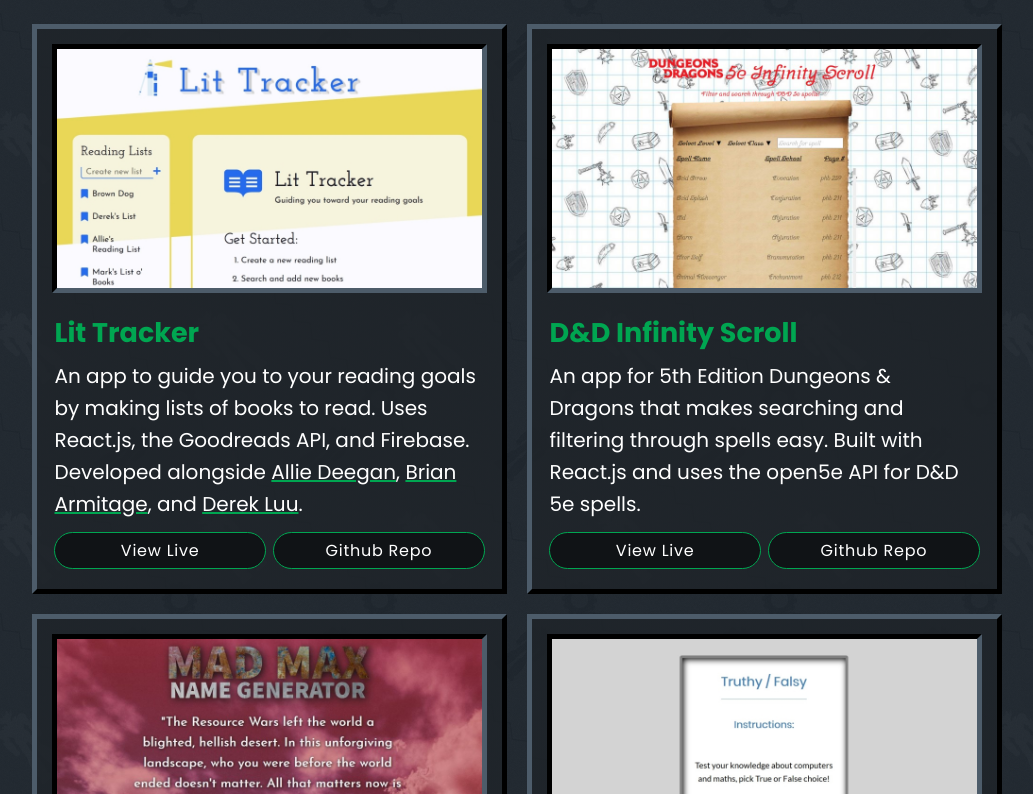
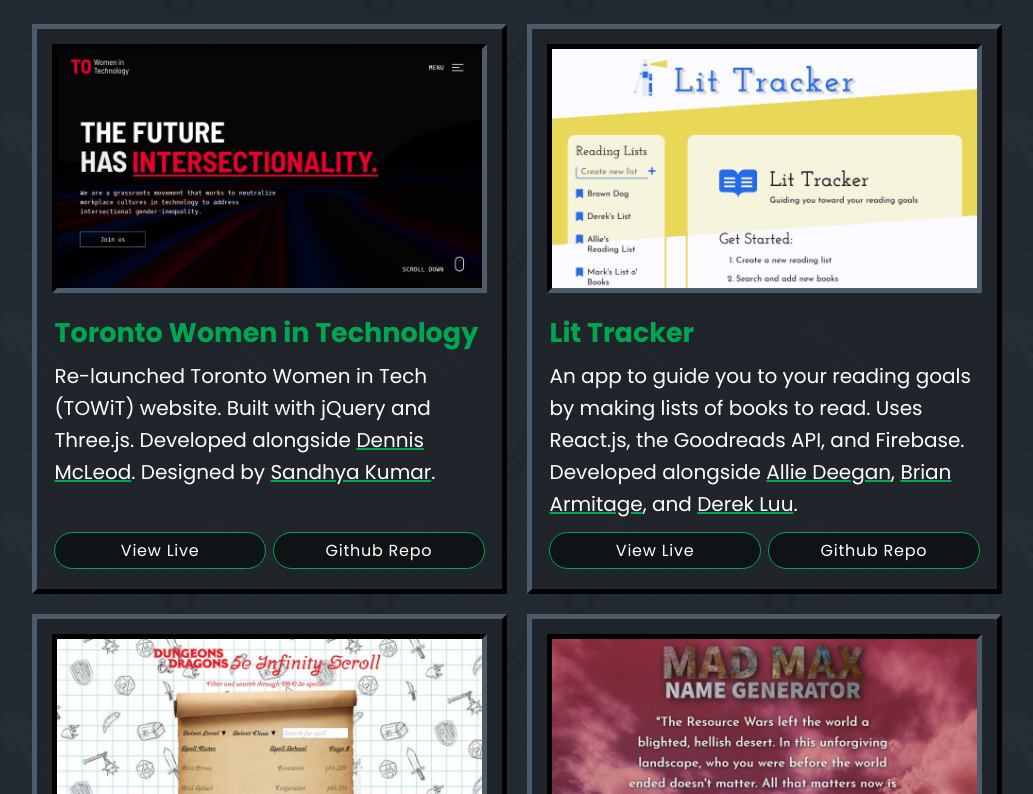
Before and after one commit to MarkCortejos/portfolio, a plain HTML site: page index.html in a window 1280 px wide. Shown: the part 709-1503 px from the top of the page, without its empty margins (123-1156 px from the left). Drawn offline with nearby package versions, Linux system fonts and the light colour scheme; some packages are replaced by stand-ins of ours; a script that the page names is missing.

Commit message:
added TOWiT to work

```diff
--- a/index.html
+++ b/index.html
@@ -105,6 +105,24 @@
 		<section class="gallery wrapper" id="work">
 			<h1 data-aos='fade-up'>Work</h1>
 			<div class="galleryContent flexContainer">
+
+				<div data-aos='fade-up' class="galleryItem textBox flexContainer">
+					<div class="container">
+						<div class="galleryImg">
+							<img src="assets/TOWiT.jpg" alt="A screenshot of Mark's project, TOWiT Home Page">
+						</div>
+						<div class="galleryText">
+							<h2>Toronto Women in Technology</h2>
+							<p>Re-launched Toronto Women in Tech (TOWiT) website. Built with jQuery and Three.js. Developed alongside <a rel="noopener noreferrer" target="_blank" href="https://dennismcleodcodes.com/">Dennis McLeod</a>. Designed by <a rel="noopener noreferrer" target="_blank" href="http://www.useinx.com/">Sandhya Kumar</a>.</p>
+						</div>
+					</div>
+					<div class="galleryLinks flexContainer">
+						<a class="button" rel="noopener noreferrer" target="_blank" href="http://womenintechtoronto.com/">View
+							Live</a>
+						<a class="button" rel="noopener noreferrer" target="_blank"
+							href="https://github.com/torontowomenintech/website">Github Repo</a>
+					</div>
+				</div>
 
 				<div data-aos='fade-up' class="galleryItem textBox flexContainer">
 					<div class="container">
--- a/styles/partials/_global.scss
+++ b/styles/partials/_global.scss
@@ -29,6 +29,7 @@
 
 html {
   font-size: 125%;
+  scrollbar-width: thin;
 }
 
 body {
```
Also changed, not shown: assets/TOWiT.jpg (added), styles/styles.css.
